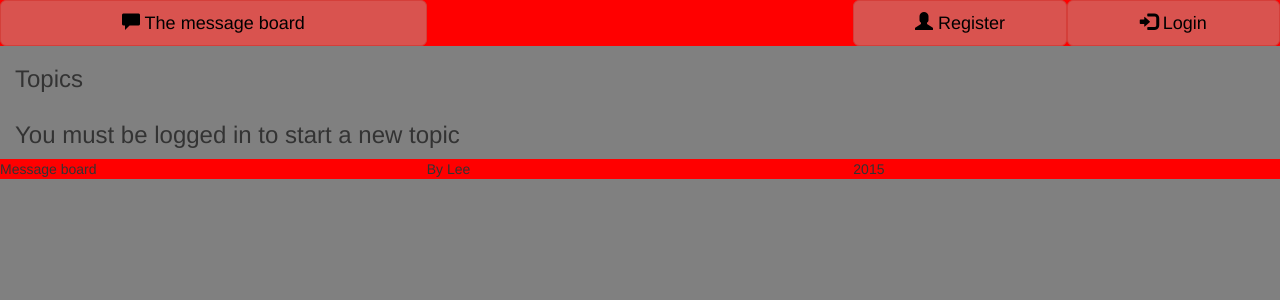
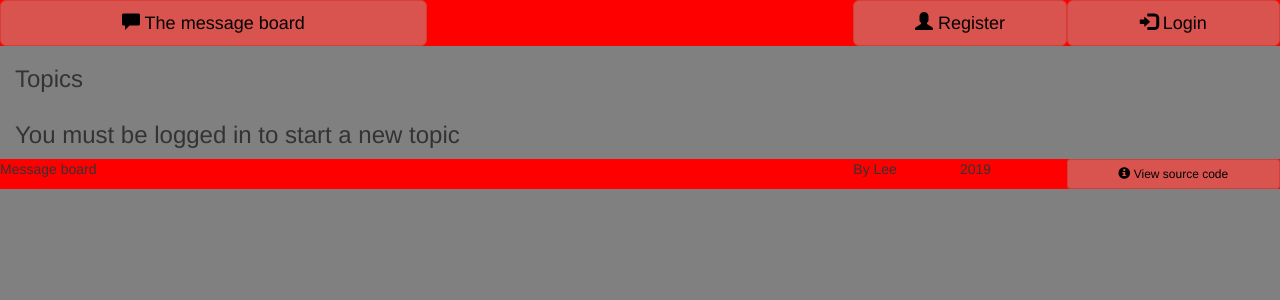
Before and after one commit to A-N-Other92/messageboard, a PHP site: page /index.php in a window 1280 px wide. Shown: the top 300 px of the page. Run offline with PHP 8.4, Linux system fonts and the light colour scheme; data that the repository does not hold is empty; a stand-in replaces the project's code that opens the database connection; some libraries are stand-ins or nearby versions.

Commit message:
Tidied up the code

```diff
--- a/includes/footer.php
+++ b/includes/footer.php
@@ -1,8 +1,9 @@
-
       <div class="row row-red">
         <div class="col-md-4 no-padding">Message board</div>
-        <div class="col-md-4 no-padding">By Lee</div>
-        <div class="col-md-4 no-padding">2015</div>
+        <div class="col-md-4 no-padding"></div>
+        <div class="col-md-1 no-padding">By Lee</div>
+        <div class="col-md-1 no-padding">2019</div>
+        <div class="col-md-2 no-padding"><a class="underline" href="https://github.com/A-N-Other92/messageboard" target="_blank"><button type="button" class="btn btn-danger btn-sm btn-block button-text-black"><span class="glyphicon glyphicon-info-sign" aria-hidden="true"></span> View source code</button></a></div>
       </div>
 
    </div>  <!-- end of fluid container -->
--- a/includes/header.php
+++ b/includes/header.php
@@ -1,12 +1,15 @@
-  <head>
-
-    <?php session_start(); ?>
-
+<?php
+ini_set('display_errors',1);
+error_reporting(E_ALL);
+session_start();
+include('config.php');  // Put above htdocs folder for extra security
+?>
+<head>
     <title><?php echo $pagename  ?></title>
 
     <meta name="viewport" content="width=device-width, initial-scale=1">
 
-    <link rel="stylesheet" href="http://maxcdn.bootstrapcdn.com/bootstrap/3.3.1/css/bootstrap.min.css">
+    <link rel="stylesheet" href="http://maxcdn.bootstrapcdn.com/bootstrap/3.3.7/css/bootstrap.min.css">
 
     <style>
 
@@ -20,7 +23,14 @@
 
       .no-padding {padding: 0px;}
 
-      a:hover {text-decoration: none;}
+      .cellpad5 {padding: 5px 5px 5px 5px;}
+
+
+      a:link    {text-decoration: none; color: black;}
+      a:visited {text-decoration: none; color: black;}
+      .underline a:hover   {text-decoration: underline; color: black; font-style: italic;}
+
+
 
 
 
```
